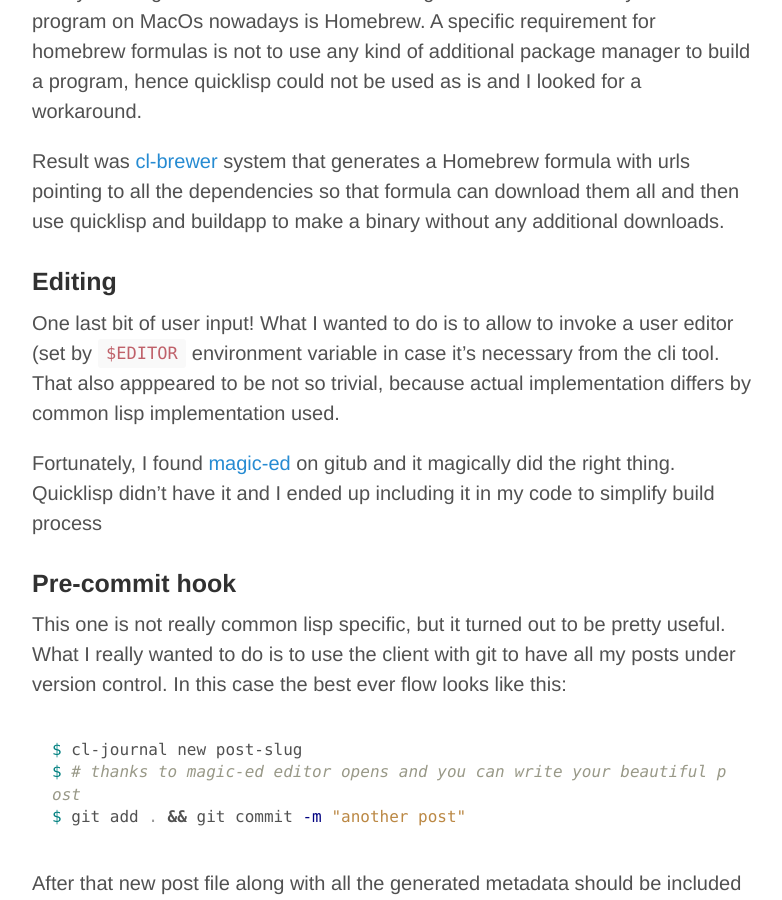
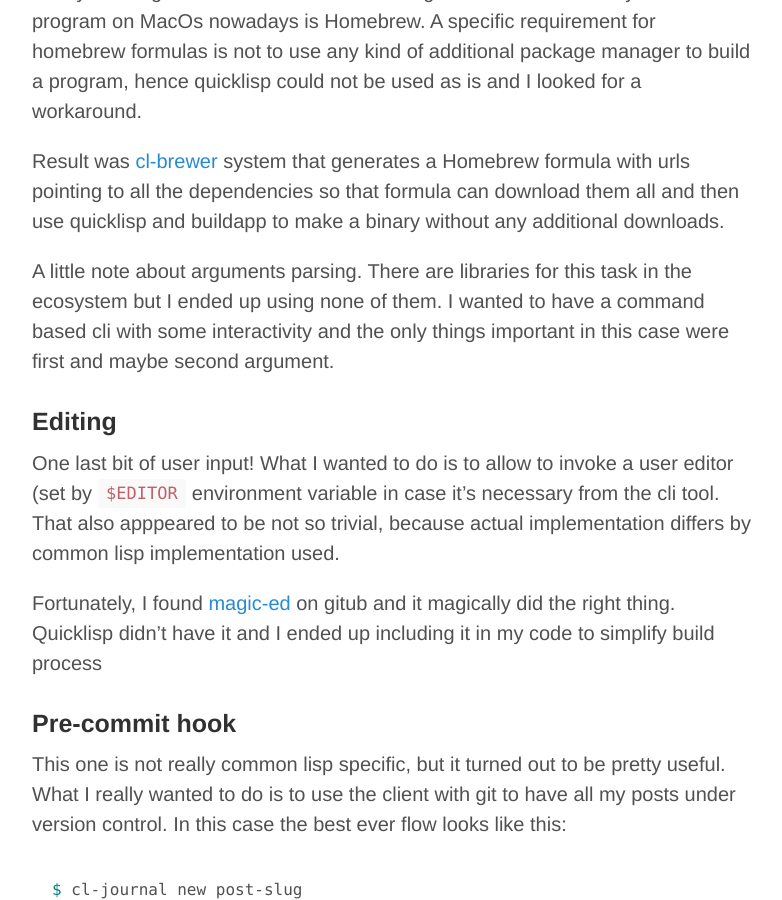
Before and after one commit to can3p/can3p.github.io, a Jekyll site: the page built from _posts/2018-05-31-on-writing-common-lisp-blog-client.md, in a window 1280 px wide and 900 px high, scrolled down 8098 px. Shown: the whole window, without its empty margins (248-1030 px from the left). Built offline with Jekyll 4.4.1, drawn with Linux system fonts in a browser that asks for light colours; comment, search, counter and statistics services are not loaded.

Commit message:
note about cli parsing

```diff
--- a/_posts/2018-05-31-on-writing-common-lisp-blog-client.md
+++ b/_posts/2018-05-31-on-writing-common-lisp-blog-client.md
@@ -324,6 +324,11 @@ Result was [cl-brewer][cl-brewer] system that generates a Homebrew
 formula with urls pointing to all the dependencies so that formula can
 download them all and then use quicklisp and buildapp to make a binary
 without any additional downloads.
+
+A little note about arguments parsing. There are libraries for this
+task in the ecosystem but I ended up using none of them. I wanted
+to have a command based cli with some interactivity and the only
+things important in this case were first and maybe second argument.
 
 ### Editing
 
```
